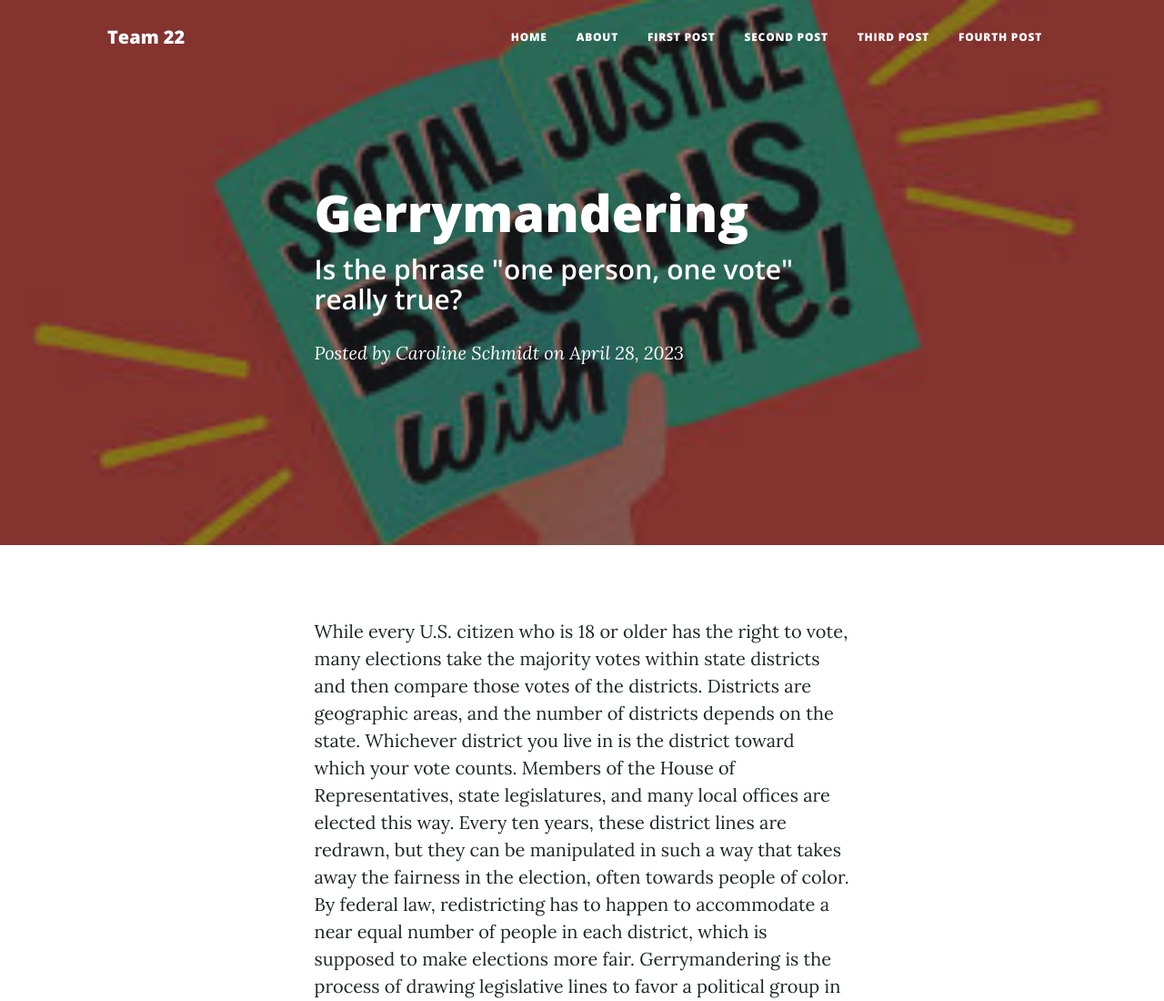
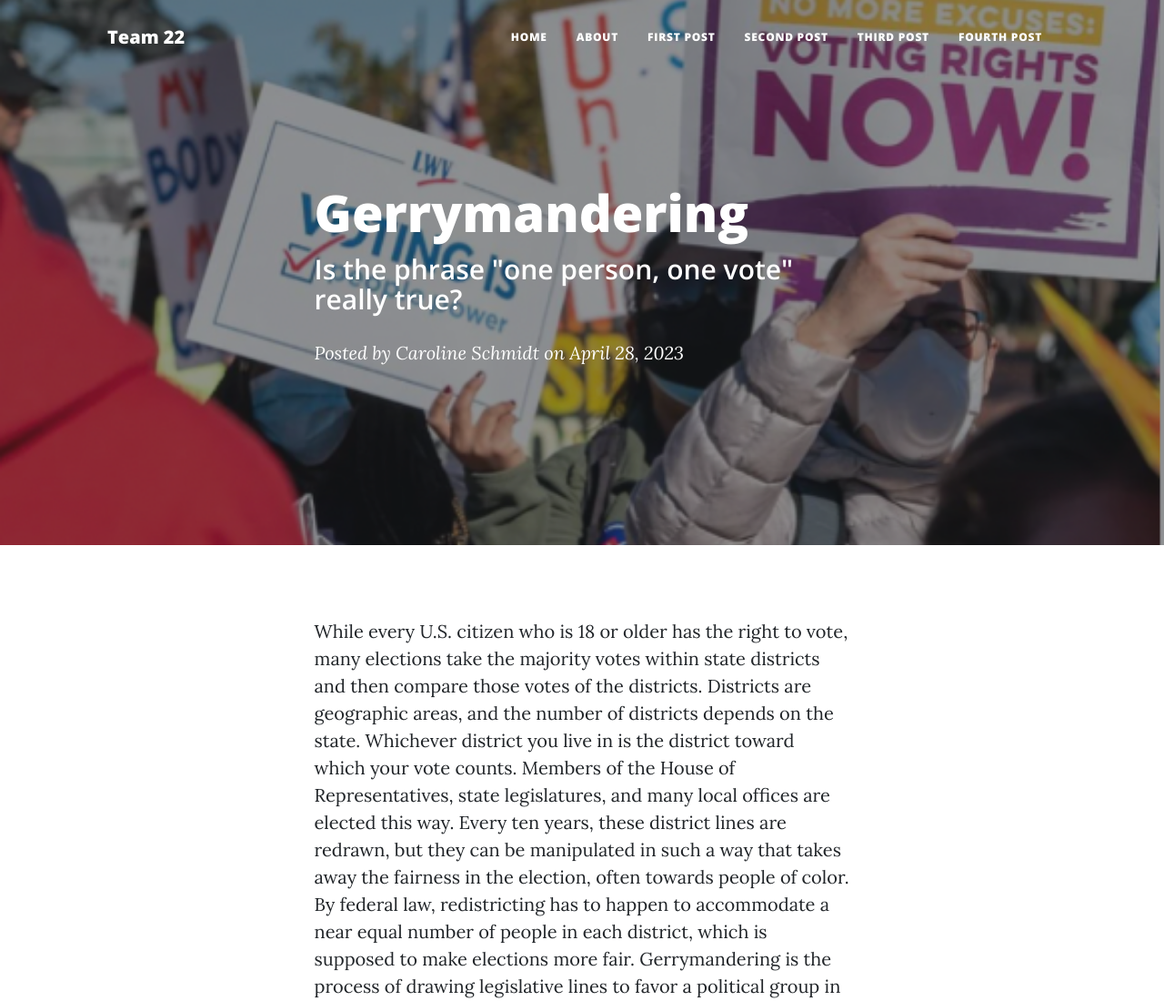
Before and after one commit to issgroup22/ISS-210-Section-5-Group-22-Final, a plain HTML site: page thirdpost.html in a window 1280 px wide. Shown: the top 1100 px of the page at 91% size. Drawn offline with nearby package versions, Linux system fonts and the light colour scheme.

Commit message:
Update thirdpost.html

```diff
--- a/thirdpost.html
+++ b/thirdpost.html
@@ -37,7 +37,7 @@
             </div>
         </nav>
         <!-- Page Header-->
-        <header class="masthead" style="background-image: url('assets/img/sjbeginswithme.jpeg')">
+        <header class="masthead" style="background-image: url('assets/img/Screen\ Shot\ 2023-04-28\ at\ 3.50.26\ PM.png')">
             <div class="container position-relative px-4 px-lg-5">
                 <div class="row gx-4 gx-lg-5 justify-content-center">
                     <div class="col-md-10 col-lg-8 col-xl-7">
```
